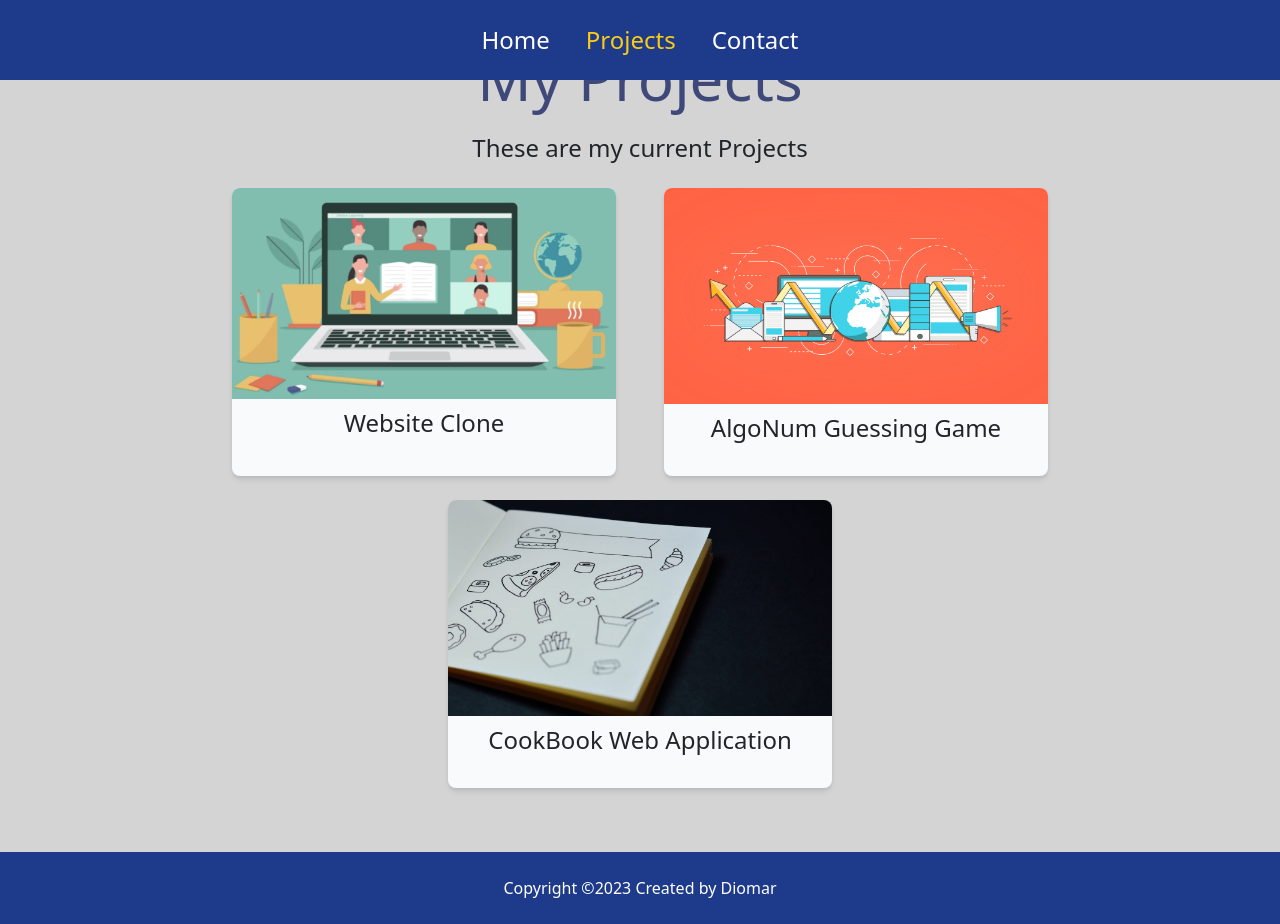
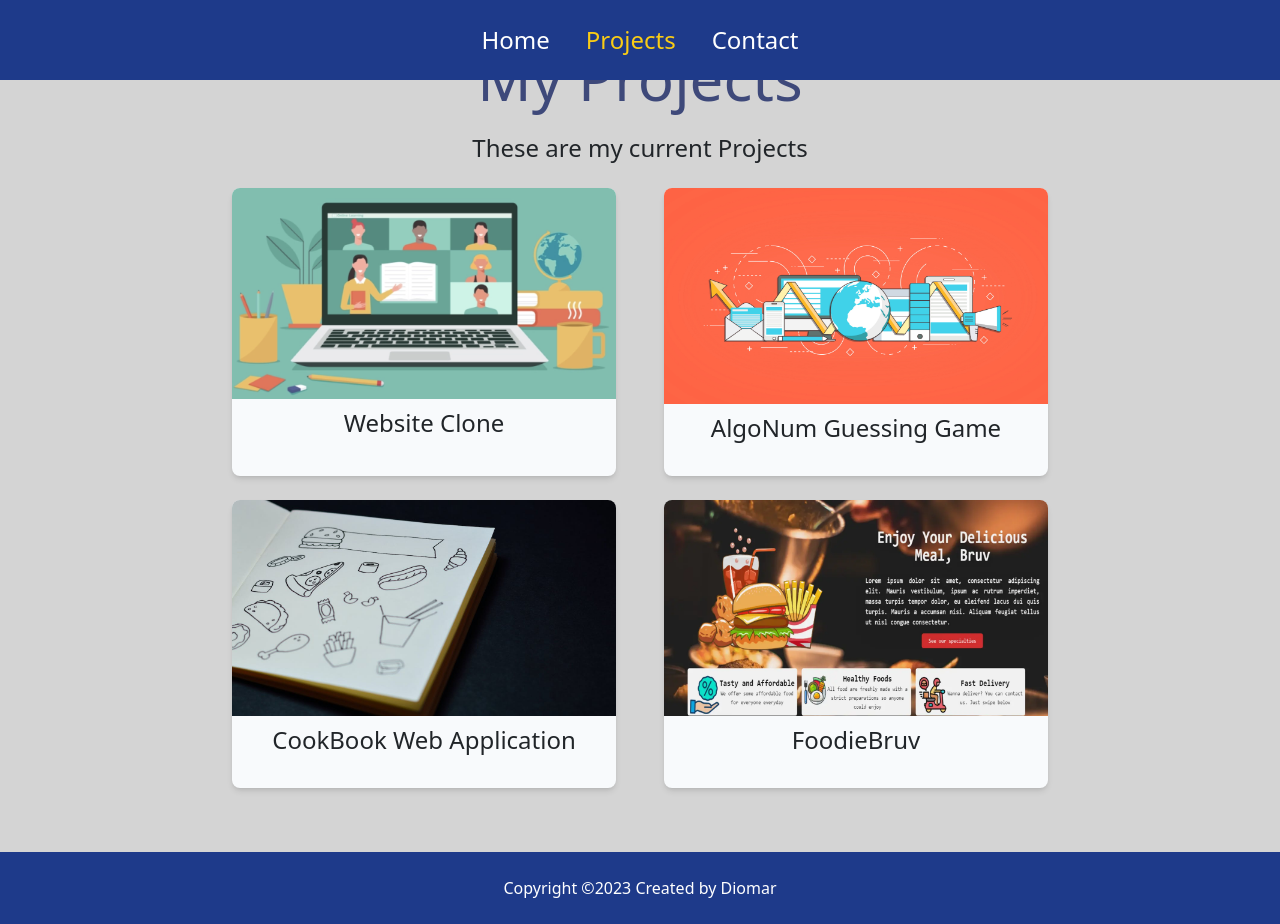
Before and after one commit to ramdio12/portfolio, a React (Vite) app: page /projects in a window 1280 px wide. Built offline with nearby package versions, Linux system fonts and the light colour scheme.

Commit message:
new project added

```diff
--- a/src/data/projects.ts
+++ b/src/data/projects.ts
@@ -1,6 +1,7 @@
 import project_1 from "../assets/img/project_website_clone_project.png";
 import project_2 from "../assets/img/website_clone2.jpg";
 import project_3 from "../assets/img/cookbook2.jpg";
+import project_4 from "../assets/img/foodiebruv2_1280x720.png";
 
 
 export const projects = [
@@ -38,4 +39,15 @@ export const projects = [
         "github":"https://github.com/ramdio12/cookbook",
         "demo":"https://mycookbook.vercel.app/"
     }
+    ,{
+        "id":4,
+        "name":"FoodieBruv",
+        "subname":"Landing Page Front End with react-scroll",
+        "img":project_4,
+        "tech": "React JS,Tailwind CSS",
+        "description":"A front end landing page for a restaurant website.It does not only display food menus, but also the contact info of the resto as well. A visitor can navigate from top to bottom with navbar menus or the scroll to top button when going to the home or hero section.",
+        "note":" You can freely browse on my website, just click the demo",
+        "github":"https://github.com/ramdio12/restaurant_website",
+        "demo":"https://foodiebruv.vercel.app/"
+    }
 ]
```
Also changed, not shown: src/assets/img/foodiebruv2.png (added), src/assets/img/foodiebruv2_1280x720.png (added).
